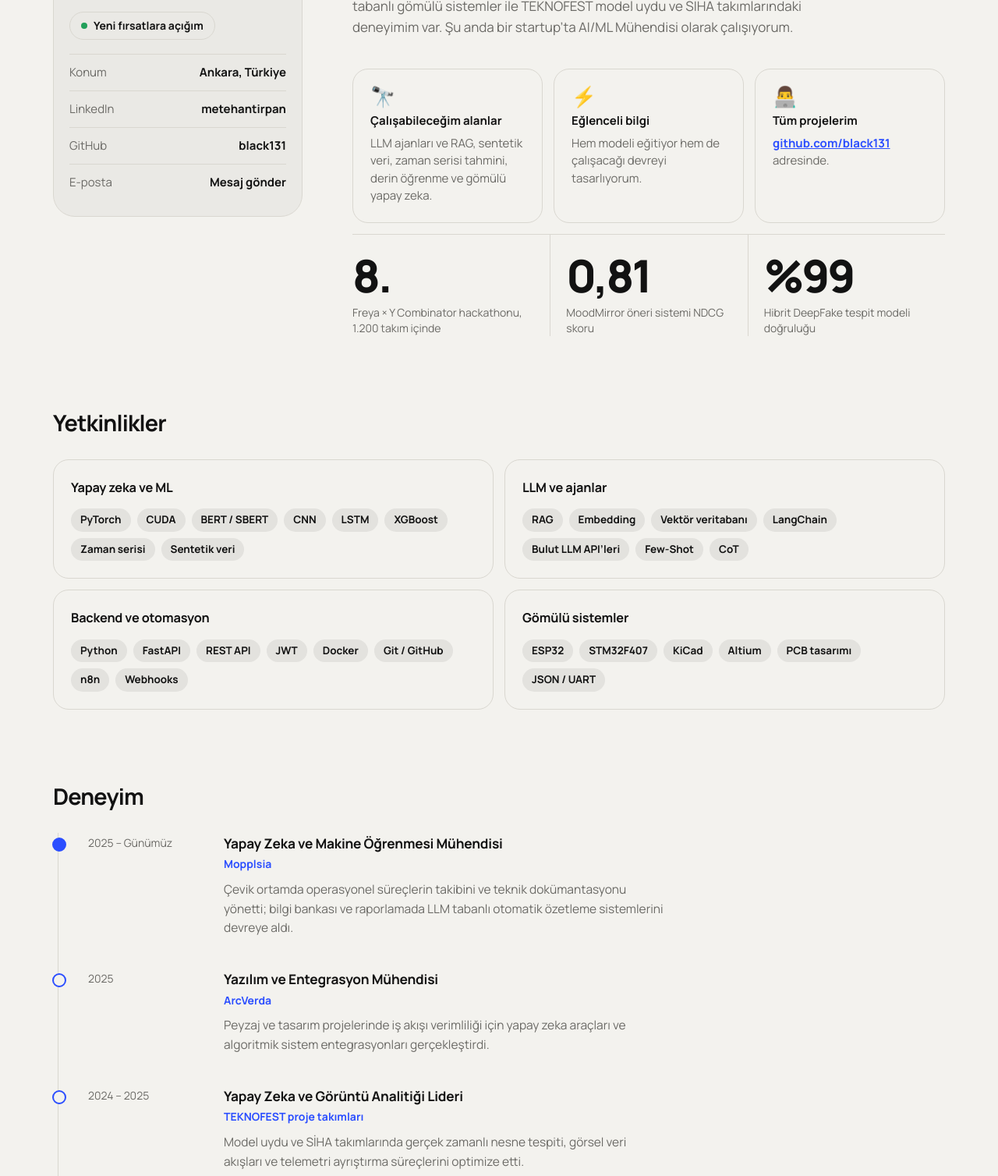
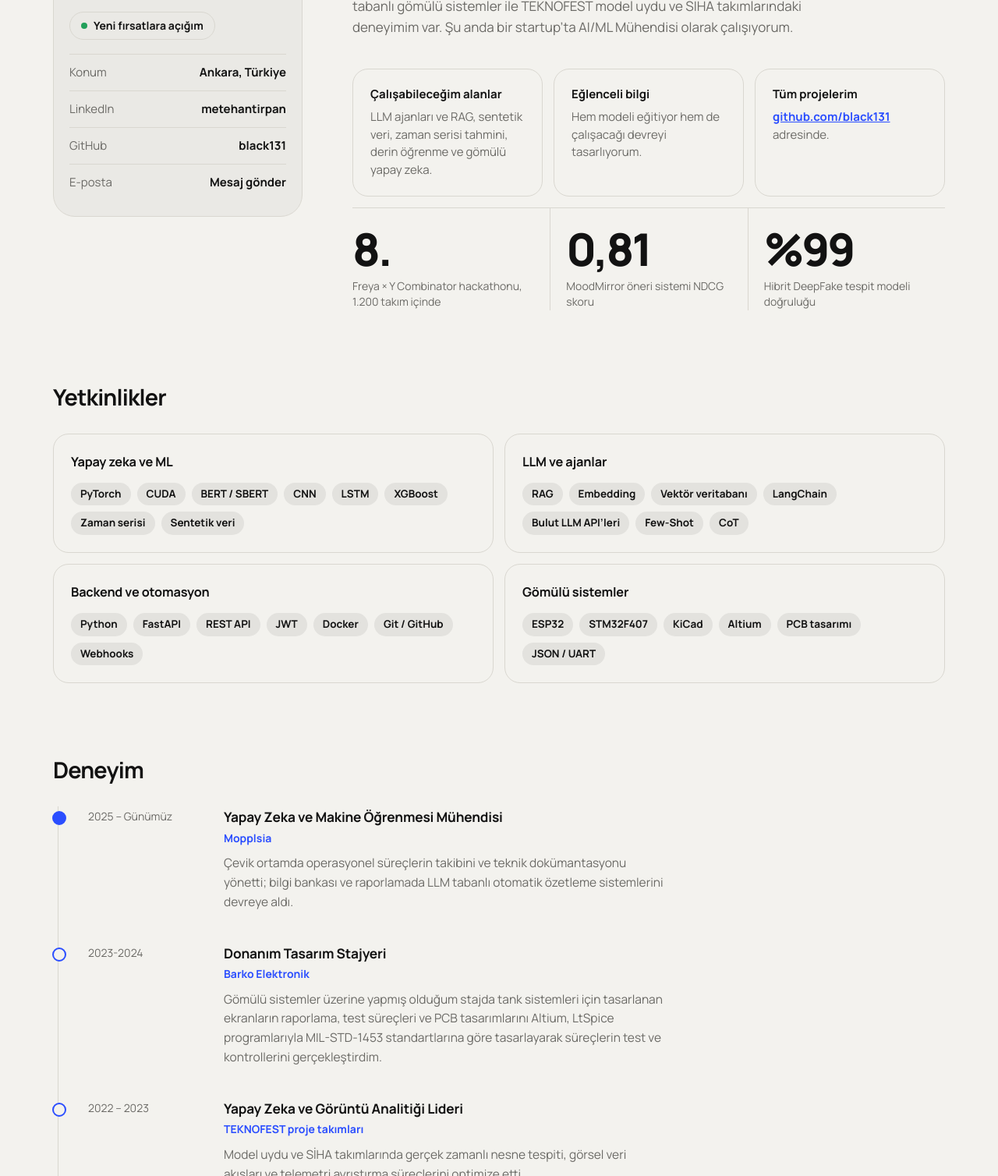
Before and after one commit to black131/black131.github.io, a plain HTML site: page index.html in a window 1280 px wide. Shown: the part 1292-2800 px from the top of the page at 78% size. Drawn offline with Linux system fonts and the light colour scheme.

Commit message:
Update personal information and project details

```diff
--- a/index.html
+++ b/index.html
@@ -166,7 +166,7 @@ footer .wrap{display:flex;justify-content:space-between;flex-wrap:wrap;gap:8px}
 <section class="hero"><div class="wrap">
 <h1 aria-label="Modelleri ürüne dönüştürüyorum."><span class="l"><span>Modelleri</span></span><span class="l"><span>ürüne</span></span><span class="l"><span>dönüştürüyorum.</span></span></h1>
 <div class="sub">
-<p><b>Metehan Tırpan, Yapay Zeka ve Makine Öğrenmesi Mühendisi.</b> Ankara’da yaşıyorum. Elektrik-Elektronik temelinden gelip LLM sistemleri, derin öğrenme ve zaman serisi tahminleri geliştiriyorum.</p>
+<p><b>Metehan Tırpan, Yapay Zeka ve Makine Öğrenmesi Mühendisi.</b> Elektrik elektronik temelimi machine learning algoritmalarıyla çeşitli projelere dönüştürüyorum.</p>
 <a class="down" href="#info" aria-label="Bilgiye in">↓</a>
 </div>
 </div></section>
@@ -191,9 +191,9 @@ footer .wrap{display:flex;justify-content:space-between;flex-wrap:wrap;gap:8px}
 <p class="lead">Elektrik-Elektronik Mühendisliği mezunuyum ve yazılımla donanımın kesiştiği yerde çalışmayı seviyorum. Modelleri yalnızca eğitmekle kalmıyor, çalışan ve test edilmiş ürünlere dönüştürüyorum.</p>
 <p class="body">Bir yanda LLM, RAG ve derin öğrenme sistemleri; diğer yanda ESP32 ve STM32 tabanlı gömülü sistemler ile TEKNOFEST model uydu ve SİHA takımlarındaki deneyimim var. Şu anda bir startup’ta AI/ML Mühendisi olarak çalışıyorum.</p>
 <div class="tiles">
-<div class="tile"><em>🔭</em><h4>Çalışabileceğim alanlar</h4><p>LLM ajanları ve RAG, sentetik veri, zaman serisi tahmini, derin öğrenme ve gömülü yapay zeka.</p></div>
-<div class="tile"><em>⚡</em><h4>Eğlenceli bilgi</h4><p>Hem modeli eğitiyor hem de çalışacağı devreyi tasarlıyorum.</p></div>
-<div class="tile"><em>👨‍💻</em><h4>Tüm projelerim</h4><p><a href="https://github.com/black131">github.com/black131</a> adresinde.</p></div>
+<div class="tile"><h4>Çalışabileceğim alanlar</h4><p>LLM ajanları ve RAG, sentetik veri, zaman serisi tahmini, derin öğrenme ve gömülü yapay zeka.</p></div>
+<div class="tile"><h4>Eğlenceli bilgi</h4><p>Hem modeli eğitiyor hem de çalışacağı devreyi tasarlıyorum.</p></div>
+<div class="tile"><h4>Tüm projelerim</h4><p><a href="https://github.com/black131">github.com/black131</a> adresinde.</p></div>
 </div>
 <div class="nums">
 <div><b>8.</b><span>Freya × Y Combinator hackathonu, 1.200 takım içinde</span></div>
@@ -207,15 +207,15 @@ footer .wrap{display:flex;justify-content:space-between;flex-wrap:wrap;gap:8px}
 <div class="skills">
 <div class="sk"><h4>Yapay zeka ve ML</h4><ul><li>PyTorch</li><li>CUDA</li><li>BERT / SBERT</li><li>CNN</li><li>LSTM</li><li>XGBoost</li><li>Zaman serisi</li><li>Sentetik veri</li></ul></div>
 <div class="sk"><h4>LLM ve ajanlar</h4><ul><li>RAG</li><li>Embedding</li><li>Vektör veritabanı</li><li>LangChain</li><li>Bulut LLM API’leri</li><li>Few-Shot</li><li>CoT</li></ul></div>
-<div class="sk"><h4>Backend ve otomasyon</h4><ul><li>Python</li><li>FastAPI</li><li>REST API</li><li>JWT</li><li>Docker</li><li>Git / GitHub</li><li>n8n</li><li>Webhooks</li></ul></div>
+<div class="sk"><h4>Backend ve otomasyon</h4><ul><li>Python</li><li>FastAPI</li><li>REST API</li><li>JWT</li><li>Docker</li><li>Git / GitHub</li><li>Webhooks</li></ul></div>
 <div class="sk"><h4>Gömülü sistemler</h4><ul><li>ESP32</li><li>STM32F407</li><li>KiCad</li><li>Altium</li><li>PCB tasarımı</li><li>JSON / UART</li></ul></div>
 </div></div>
 
 <div class="block"><h3>Deneyim</h3>
 <ol class="tl">
 <li><time>2025 – Günümüz</time><div><b>Yapay Zeka ve Makine Öğrenmesi Mühendisi</b><small>Mopplsia</small><p>Çevik ortamda operasyonel süreçlerin takibini ve teknik dokümantasyonu yönetti; bilgi bankası ve raporlamada LLM tabanlı otomatik özetleme sistemlerini devreye aldı.</p></div></li>
-<li><time>2025</time><div><b>Yazılım ve Entegrasyon Mühendisi</b><small>ArcVerda</small><p>Peyzaj ve tasarım projelerinde iş akışı verimliliği için yapay zeka araçları ve algoritmik sistem entegrasyonları gerçekleştirdi.</p></div></li>
-<li><time>2024 – 2025</time><div><b>Yapay Zeka ve Görüntü Analitiği Lideri</b><small>TEKNOFEST proje takımları</small><p>Model uydu ve SİHA takımlarında gerçek zamanlı nesne tespiti, görsel veri akışları ve telemetri ayrıştırma süreçlerini optimize etti.</p></div></li>
+<li><time>2023-2024</time><div><b>Donanım Tasarım Stajyeri</b><small>Barko Elektronik</small><p>Gömülü sistemler üzerine yapmış olduğum stajda tank sistemleri için tasarlanan ekranların raporlama, test süreçleri ve PCB tasarımlarını Altium, LtSpice programlarıyla MIL-STD-1453 standartlarına göre tasarlayarak süreçlerin test ve kontrollerini gerçekleştirdim.</p></div>
+<li><time>2022 – 2023</time><div><b>Yapay Zeka ve Görüntü Analitiği Lideri</b><small>TEKNOFEST proje takımları</small><p>Model uydu ve SİHA takımlarında gerçek zamanlı nesne tespiti, görsel veri akışları ve telemetri ayrıştırma süreçlerini optimize etti.</p></div></li>
 </ol></div>
 
 <div class="block"><h3>Eğitim ve diller</h3>
@@ -227,7 +227,7 @@ footer .wrap{display:flex;justify-content:space-between;flex-wrap:wrap;gap:8px}
 </div></section>
 
 <section class="sec" id="work"><div class="wrap">
-<h2>Ürüne dönüşen çalışmalar</h2>
+<h2>Çalışmalarım</h2>
 <p class="hint">Ayrıntıları görmek için bir projeye tıkla.</p>
 
 <article class="row"><button aria-expanded="false"><h3>Elektrikli araç şarj ağı talep tahmini</h3><span class="meta">TÜBİTAK 2209, 2026. Şarj talebini LSTM ve XGBoost ile tahmin eden hibrit model.</span><span class="plus" aria-hidden="true">+</span></button>
```
